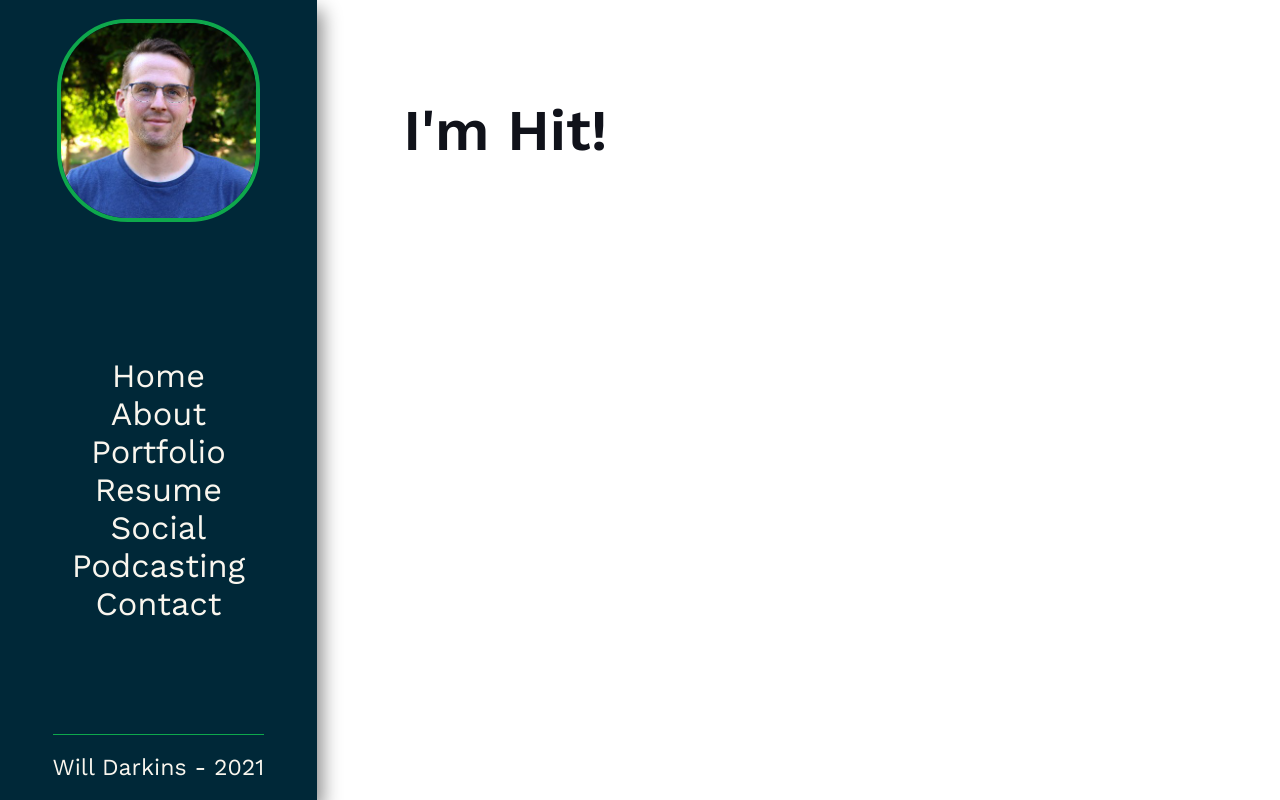
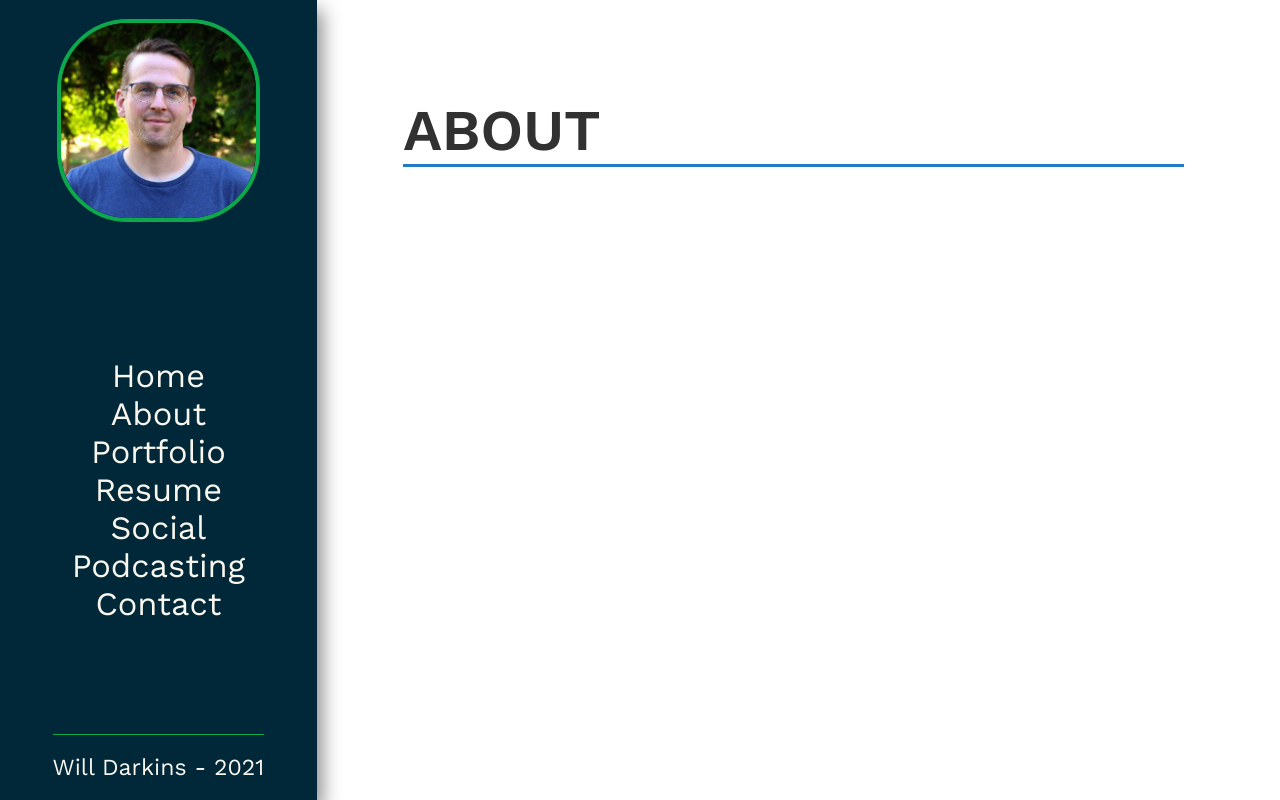
Before and after one commit to willdarkins/portfolio_darkins, a React (Create React App) app: page /about in a window 1280 px wide. Built offline with nearby package versions, Linux system fonts and the light colour scheme; a web font is replaced by a local one.

Commit message:
finished light styling of universal h2 that will be used as title for all components - besides HomePage

```diff
--- a/src/Components/Title.js
+++ b/src/Components/Title.js
@@ -5,14 +5,20 @@ const TitleStyles = styled.div`
     position: relative;
     h2{
         color: var(--font-dark);
+        font-size: 3rem;
+        font-weight: 600;
+        text-transform: uppercase;
+        border-bottom: var(--blue) solid;
     }
 `
 
-//passing two props that will be universal values for page titles across each section of the site
-function Title({ title, span }) {
+//passing prop that will be universal values for page titles across each section of the site
+function Title({ title }) {
     return (
         <>
-            <h2>{title} <span>{span}</span></h2>
+            <TitleStyles>
+                <h2>{title}</h2>
+            </TitleStyles>
         </>
     )
 }
--- a/src/Pages/About.js
+++ b/src/Pages/About.js
@@ -1,5 +1,6 @@
 import React from 'react'
 import styled from 'styled-components'
+import Title from '../Components/Title'
 import { MainLayout } from '../Styles/Layout'
 
 const AboutStyles = styled.section`
@@ -10,7 +11,8 @@ function About() {
     return (
         <MainLayout>
             <AboutStyles>
-                <h1>I'm Hit!</h1>
+                {/* props to be passed to Title component */}
+                <Title title={'About'} />
             </AboutStyles>
         </MainLayout>
     )
```
